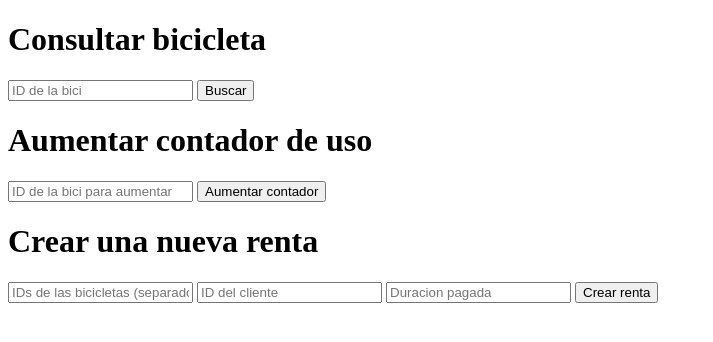
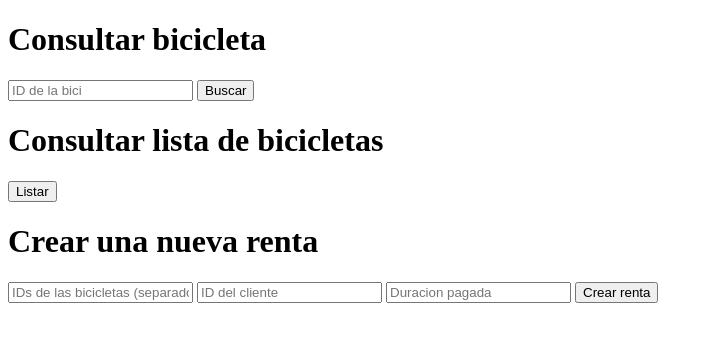
Before and after one commit to angelOrtz05/pruebagit, a plain HTML site: page frontend/index.html in a window 1280 px wide. Shown: the whole page, without its empty margins (0-713 px from the left). Drawn offline with Linux system fonts and the light colour scheme.

```diff
--- a/frontend/index.html
+++ b/frontend/index.html
@@ -21,21 +21,24 @@
                 });
         }
     </script>
-    <h1>Aumentar contador de uso</h1>
-    <input type="number" id="idBiciContador" placeholder="ID de la bici para aumentar contador">
-    <button onclick="aumentar_contador(id)">Aumentar contador</button>
-    <p id="resultadoContador"></p>
+    <h1>Consultar lista de bicicletas</h1>
+    <button onclick="listarBicicletas()">Listar</button>
+    <p id="resultadoLista"></p>
     <script>
-        function aumentar_contador() {
-            const id = document.getElementById("idBiciContador").value;
-            fetch(`http://127.0.0.1:8000/bicicletas/${id}/incrementar-uso`, { method: "PUT"})
+        function listarBicicletas() {
+            fetch(`http://127.0.0.1:8000/bicicletas`)
                 .then(respuesta => respuesta.json())
                 .then(datos => {
-                    document.getElementById("resultadoContador").innerText =
-                        `Contador de uso: ${datos.contador_uso}, Estado: ${datos.estado}`;
+                    let texto = "";
+                    for (const bici of datos) {
+                        texto += `${bici.id_bici} - ${bici.tipo} - ${bici.estado} - Usos: ${bici.contador_uso}\n`;
+                    }
+                    document.getElementById("resultadoLista").innerText = texto;
                 });
         }
     </script>
+
+
     <h1>Crear una nueva renta</h1>
     <input type="text" id="idsBicis" placeholder="IDs de las bicicletas (separados por comas)">
     <input type="number" id="idCliente" placeholder="ID del cliente">
```
Also changed, not shown: 2 other files.
